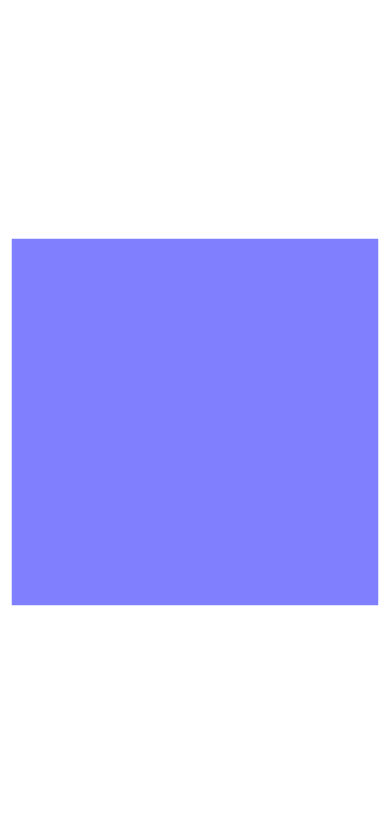
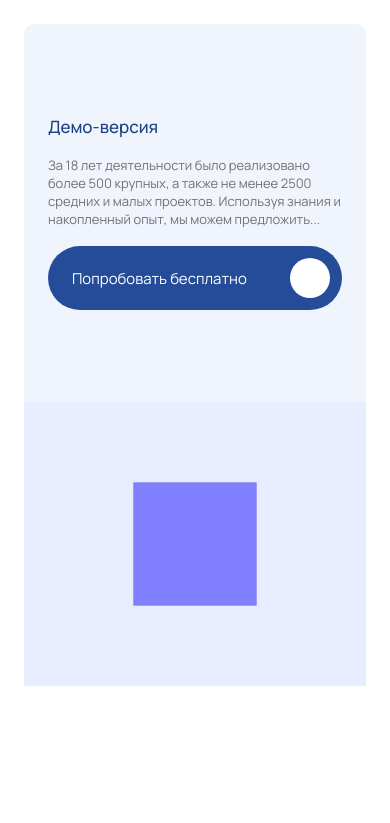
Before and after one commit to itzaur/webernetic-demo, a website built with Vite: page index.html in a window 390 px wide. Built offline with nearby package versions, Linux system fonts and the light colour scheme.

Commit message:
feat: add text content and responsive design

```diff
--- a/index.html
+++ b/index.html
@@ -3,11 +3,35 @@
   <head>
     <meta charset="UTF-8" />
     <link rel="icon" type="image/svg+xml" href="/favicon.svg" />
+    <link rel="preconnect" href="https://fonts.googleapis.com" />
+    <link rel="preconnect" href="https://fonts.gstatic.com" crossorigin />
+    <link
+      href="https://fonts.googleapis.com/css2?family=Manrope:wght@200..800&display=swap"
+      rel="stylesheet"
+    />
+    <link
+      href="https://unpkg.com/css.gg@2.0.0/icons/css/arrow-top-right.css"
+      rel="stylesheet"
+    />
     <meta name="viewport" content="width=device-width, initial-scale=1.0" />
     <title>webernetic-demo</title>
   </head>
   <body>
-    <div id="app"></div>
+    <main class="page">
+      <div class="page__content">
+        <h1 class="page__title">Демо-версия</h1>
+        <p class="page__subtitle">
+          За 18 лет деятельности было реализовано более 500 крупных, а также не
+          менее 2500 средних и малых проектов. Используя знания и накопленный
+          опыт, мы можем предложить...
+        </p>
+        <button class="btn" type="button">
+          <h3>Попробовать бесплатно</h3>
+          <div><i class="gg-arrow-top-right"></i></div>
+        </button>
+      </div>
+      <div class="page__webgl"></div>
+    </main>
     <script type="module" src="./src/main.js"></script>
   </body>
 </html>
--- a/src/Experience.js
+++ b/src/Experience.js
@@ -51,6 +51,7 @@ export default class Experience {
 
     this.renderer.setSize(this.width, this.height);
     this.renderer.setPixelRatio(Math.min(window.devicePixelRatio, 2));
+    this.renderer.setClearColor('#E8EDFF');
   }
 
   createControls() {
--- a/src/main.js
+++ b/src/main.js
@@ -1,5 +1,5 @@
 import './styles/style.css';
 import Experience from './Experience';
 
-const experience = new Experience(document.getElementById('app'));
+const experience = new Experience(document.querySelector('.page__webgl'));
 experience.init();
--- a/src/styles/style.css
+++ b/src/styles/style.css
@@ -1,9 +1,28 @@
+:root {
+  --color-bg: #f0f4fc;
+  --color-title: #1f4284;
+  --color-subtitle: #727272;
+  --color-btn-bg: #244c98;
+  --color-btn-title: #ffffff;
+
+  --paddingBlock: 3.6rem;
+  --paddingInline: 4rem;
+}
+
 html {
   font-size: 62.5%;
 }
 
 body {
   box-sizing: border-box;
+
+  container-type: inline-size;
+
+  height: 100dvh;
+
+  font-family: 'Manrope', sans-serif;
+  font-optical-sizing: auto;
+  font-style: normal;
 }
 
 *,
@@ -14,8 +33,130 @@ body {
   padding: 0;
 }
 
-#app {
-  width: 100%;
-  height: 100dvh;
+*:where(
+    :not(html, iframe, canvas, img, svg, video, audio):not(svg *, symbol *)
+  ) {
+  all: unset;
+  display: revert;
+}
+
+input,
+button,
+textarea,
+select {
+  font: inherit;
+  font-size: 100%;
+  line-height: 1.15;
+  margin: 0;
+}
+
+.page {
+  display: grid;
+  grid-template-columns: 1fr 1fr;
+  container-type: inline-size;
+
+  height: -webkit-fill-available;
+
+  margin-block: var(--paddingBlock);
+  margin-inline: var(--paddingInline);
+
+  border-radius: 1rem;
+
   overflow: hidden;
+
+  .page__content {
+    --padding-left: 7.2rem;
+    display: grid;
+    place-content: center;
+    gap: 1.8rem;
+
+    padding-left: var(--padding-left);
+
+    background-color: var(--color-bg);
+
+    .btn {
+      --padding-top: 1.2rem;
+      --padding-left: 2.4rem;
+
+      display: flex;
+      justify-content: space-between;
+      align-items: center;
+      gap: 2rem;
+
+      width: min(
+        37.7rem,
+        calc(100% - var(--padding-top) - var(--padding-left))
+      );
+
+      font-size: clamp(1.5rem, 3vw, 1.8rem);
+      font-weight: 400;
+
+      padding: var(--padding-top) var(--padding-top) var(--padding-top)
+        var(--padding-left);
+
+      border-radius: 6rem;
+      outline: 0;
+      border: 0;
+
+      color: var(--color-btn-title);
+      background-color: var(--color-btn-bg);
+
+      > div {
+        display: grid;
+        place-items: center;
+
+        width: 4rem;
+        aspect-ratio: 1;
+
+        border-radius: 50%;
+        background-color: var(--color-btn-title);
+      }
+
+      > div > i {
+        color: var(--color-title);
+        background-color: var(--color-btn-title);
+      }
+    }
+  }
+
+  .page__title {
+    font-size: clamp(1.7rem, 3vw, 3rem);
+    font-weight: 500;
+    color: var(--color-title);
+  }
+
+  .page__subtitle {
+    width: min(49ch, 100%);
+    font-size: clamp(1.3rem, 3vw, 1.7rem);
+
+    color: var(--color-subtitle);
+  }
+
+  .page__webgl {
+    width: 100%;
+    height: 100%;
+    overflow: hidden;
+  }
 }
+
+@container (max-width: 768px) {
+  .page {
+    --paddingBlock: 2.4rem;
+    --paddingInline: 2.4rem;
+
+    grid-template-columns: 1fr;
+
+    .page__content {
+      --padding-left: 2.4rem;
+
+      padding: var(--padding-left);
+    }
+  }
+}
+
+@container (max-width: 375px) {
+  .page {
+    --paddingBlock: 1.4rem;
+    --paddingInline: 2.4rem;
+  }
+}
```
